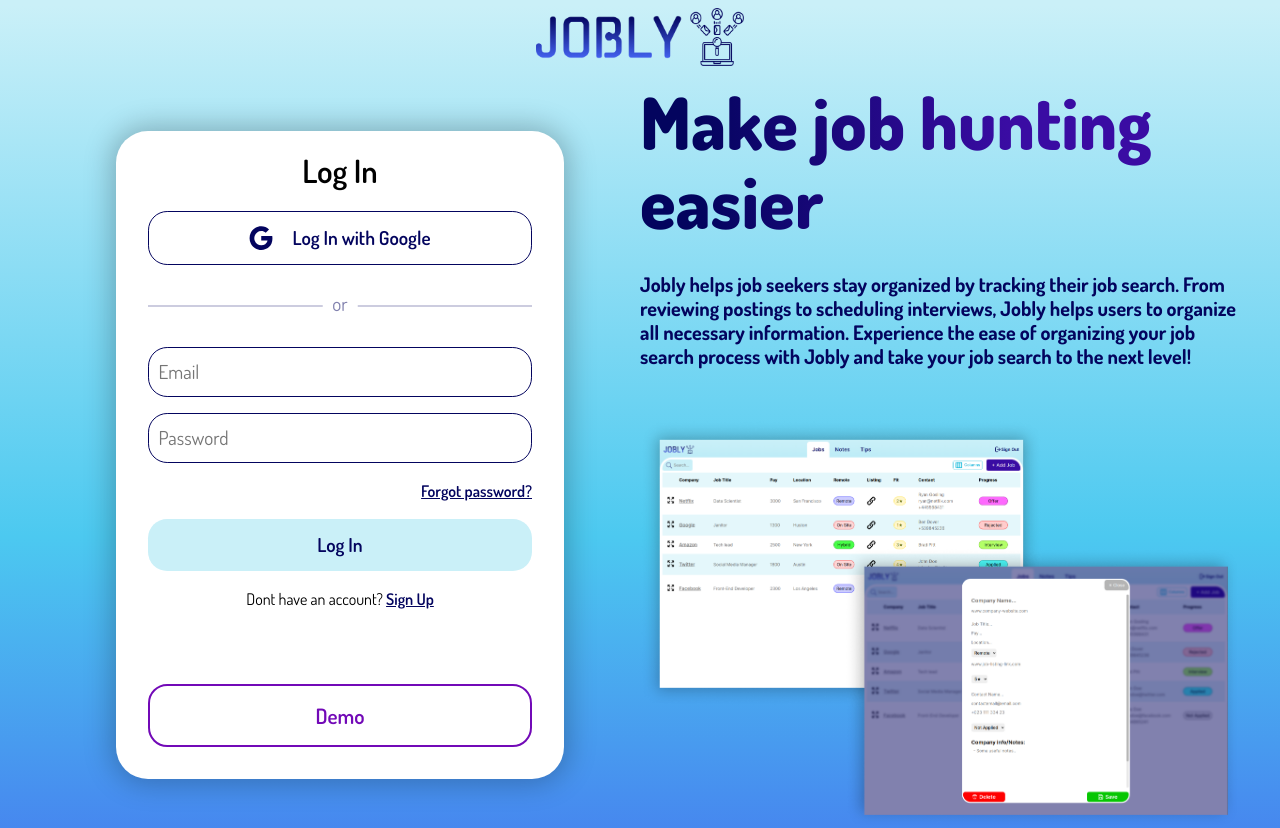
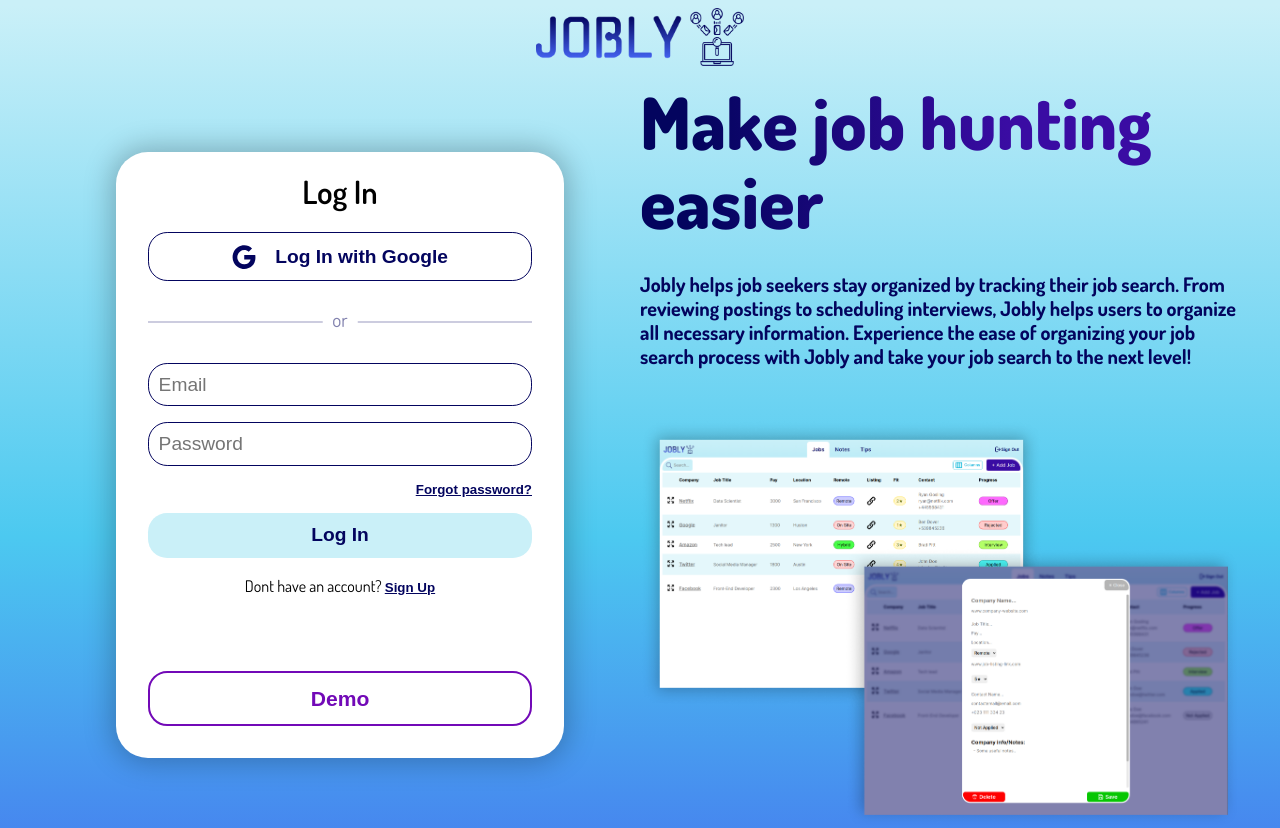
Before and after one commit to patrick-potocny/jobly, a Next.js app: page / in a window 1280 px wide. Built offline with nearby package versions, Linux system fonts and the light colour scheme; no server answers.

Commit message:
Removed doubled css reset

```diff
--- a/styles/_reset.scss
+++ b/styles/_reset.scss
@@ -10,73 +10,6 @@
 * {
   margin: 0;
   padding: 0;
-}
-
-/* Remove list styles on ul, ol elements with a list role, which suggests default styling will be removed */
-ul[role='list'],
-ol[role='list'] {
-  list-style: none;
-}
-
-/* Set core root defaults */
-html:focus-within {
-  scroll-behavior: smooth;
-}
-
-/* Set core body defaults */
-body {
-  min-height: 100vh;
-  text-rendering: optimizeSpeed;
-  line-height: 1.5;
-}
-
-/* A elements that don't have a class get default styles */
-a:not([class]) {
-  text-decoration-skip-ink: auto;
-}
-
-/* Make images easier to work with */
-img,
-svg,
-picture {
-  max-width: 100%;
-  display: block;
-}
-
-/* Remove all animations, transitions and smooth scroll for people that prefer not to see them */
-@media (prefers-reduced-motion: reduce) {
-  html:focus-within {
-   scroll-behavior: auto;
-  }
-
-  *,
-  *::before,
-  *::after {
-    animation-duration: 0.01ms !important;
-    animation-iteration-count: 1 !important;
-    transition-duration: 0.01ms !important;
-    scroll-behavior: auto !important;
-  }
-}
-
-/* Remove styling from links */
-a {
-  text-decoration: none;
-  color: inherit;
-}
-/* CSS RESET */
-/* Box sizing rules */
-*,
-*::before,
-*::after {
-  box-sizing: border-box;
-}
-
-/* Remove default margin */
-* {
-  margin: 0;
-  padding: 0;
-  font: inherit;
 }
 
 /* Remove list styles on ul, ol elements, which suggests default styling will be removed */
@@ -113,7 +46,7 @@ picture {
 /* Remove all animations, transitions and smooth scroll for people that prefer not to see them */
 @media (prefers-reduced-motion: reduce) {
   html:focus-within {
-   scroll-behavior: auto;
+    scroll-behavior: auto;
   }
 
   *,
```
